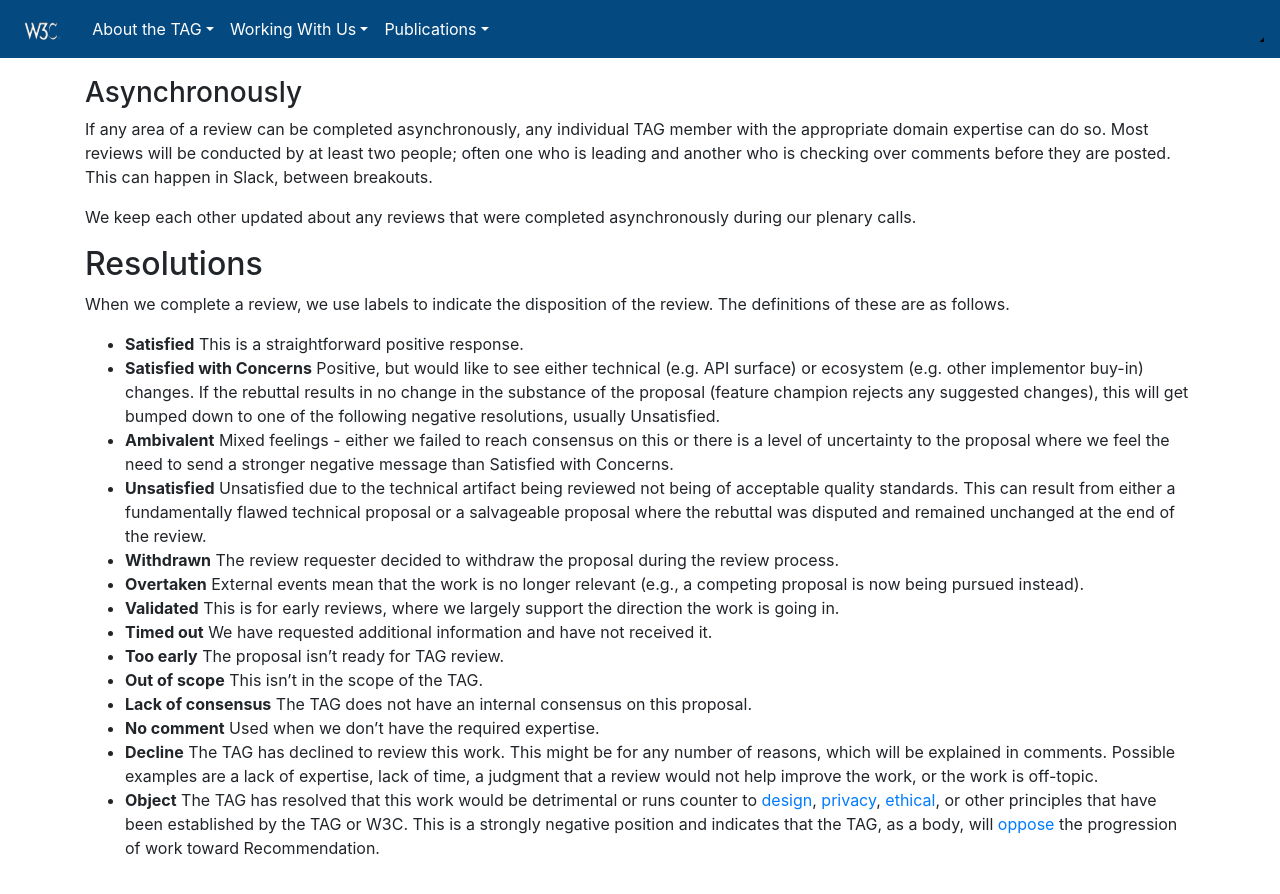
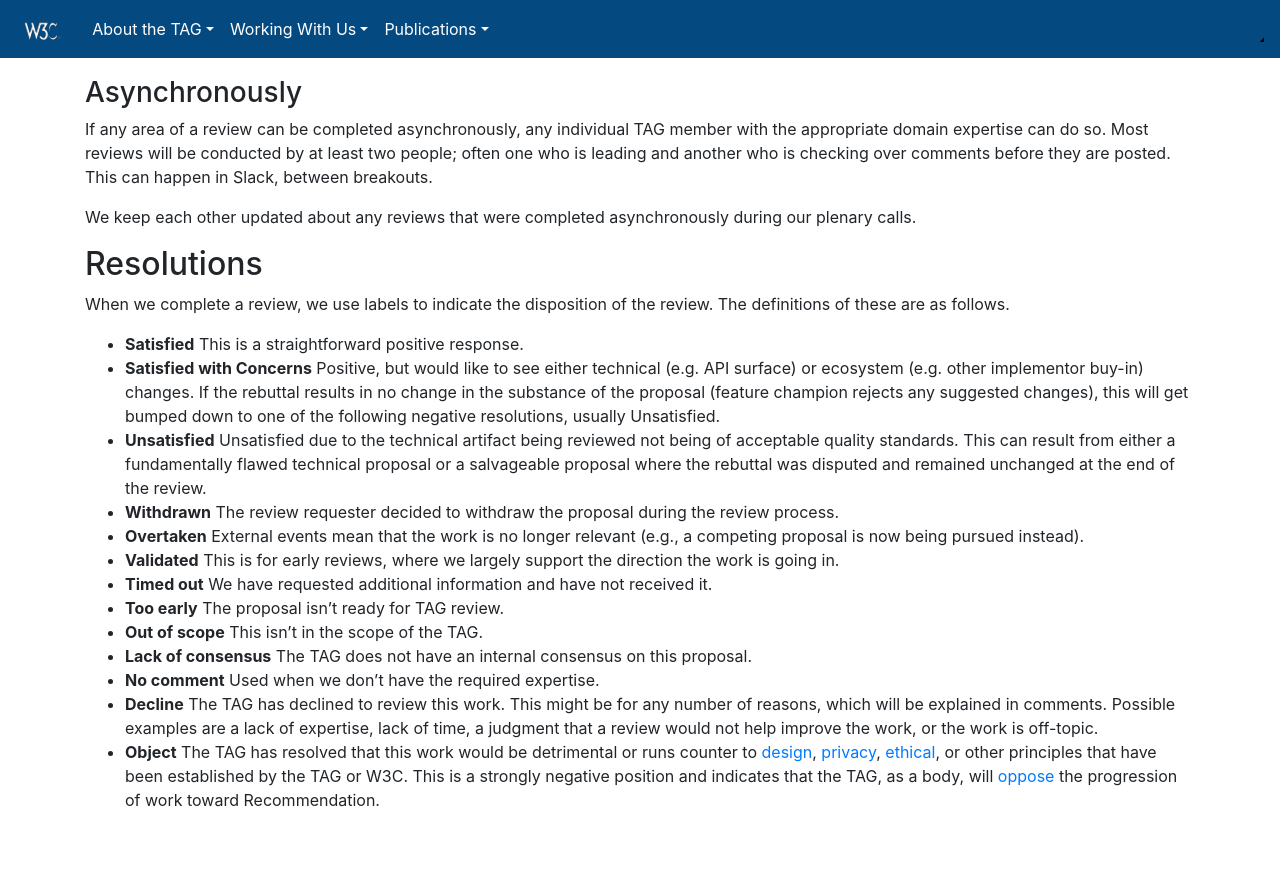
Before and after one commit to w3ctag/tag.w3.org, a Jekyll site: the page built from workmode/design-reviews.md, in a window 1280 px wide and 900 px high, scrolled down 3343 px. Shown: the top 894 px of the window. Built offline with Jekyll 4.4.1, drawn with Linux system fonts in a browser that asks for light colours; nearby versions of some CDN libraries; library files that are not in the unit come from our copies; after the commit the page ends 4195 px from its top, so only the background shows below that.

Commit message:
Remove ambivalent

```diff
--- a/workmode/design-reviews.md
+++ b/workmode/design-reviews.md
@@ -149,7 +149,6 @@ When we complete a review, we use labels to indicate the disposition of the revi
 
 * **Satisfied** This is a straightforward positive response.
 * **Satisfied with Concerns** Positive, but would like to see either technical (e.g. API surface) or ecosystem (e.g. other implementor buy-in) changes. If the rebuttal results in no change in the substance of the proposal (feature champion rejects any suggested changes), this will get bumped down to one of the following negative resolutions, usually Unsatisfied.
-* **Ambivalent** Mixed feelings - either we failed to reach consensus on this or there is a level of uncertainty to the proposal where we feel the need to send a stronger negative message than Satisfied with Concerns.
 * **Unsatisfied** Unsatisfied due to the technical artifact being reviewed not being of acceptable quality standards. This can result from either a fundamentally flawed technical proposal or a salvageable proposal where the rebuttal was disputed and remained unchanged at the end of the review.
 * **Withdrawn** The review requester decided to withdraw the proposal during the review process.
 * **Overtaken** External events mean that the work is no longer relevant (e.g., a competing proposal is now being pursued instead).
```
